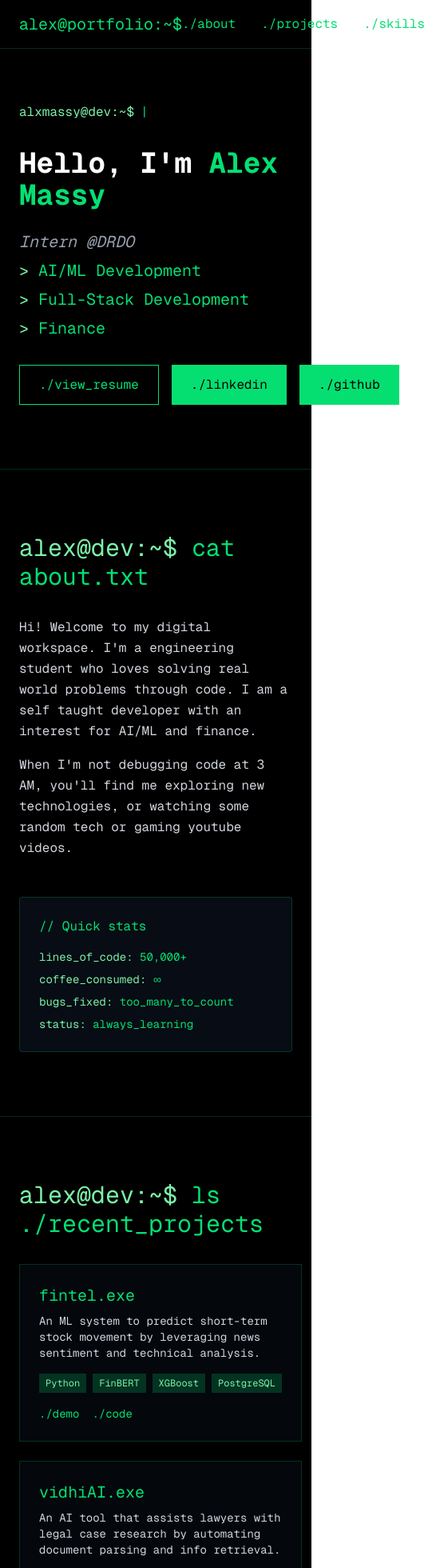
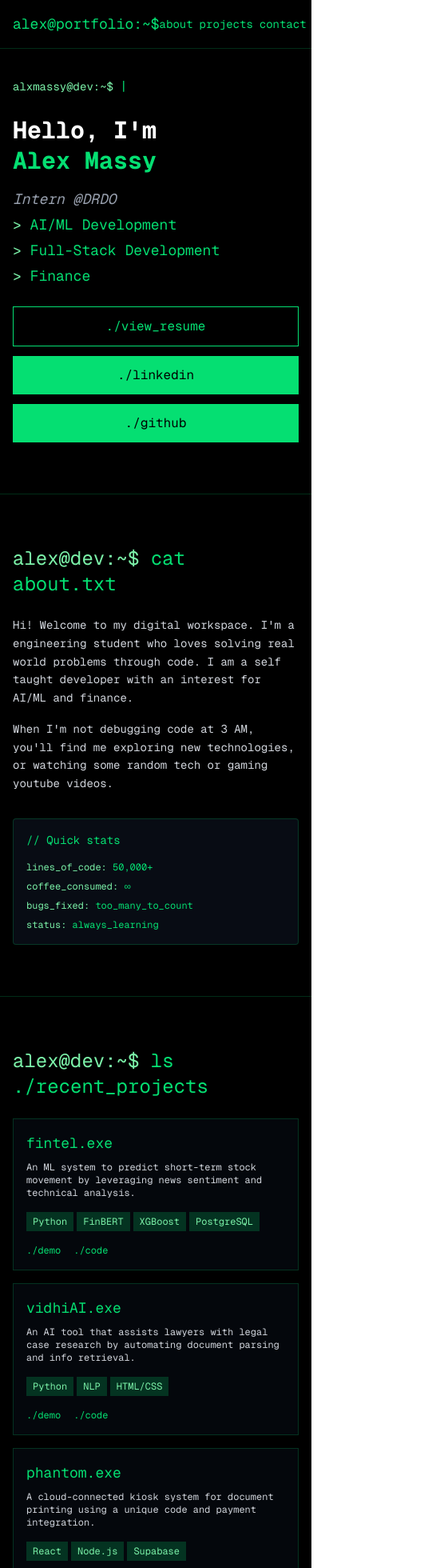
Before and after one commit to alxmassy/portfolio, a Next.js app: page / in a window 390 px wide. Shown: the top 1960 px of the page at 80% size, 541 px wide, since content can reach past the window. Built offline with nearby package versions, Linux system fonts and the light colour scheme.

Commit message:
Mobile Friendly

```diff
--- a/src/app/layout.tsx
+++ b/src/app/layout.tsx
@@ -13,8 +13,9 @@ const geistMono = Geist_Mono({
 });
 
 export const metadata: Metadata = {
-  title: "Portfolio | Alxmassy",
-  description: "Portfolio of Alxmassy!",
+  title: "Alex Massy - Portfolio",
+  description: "AI/ML Developer & Full-Stack Engineer",
+  viewport: "width=device-width, initial-scale=1",
 };
 
 export default function RootLayout({
@@ -24,6 +25,9 @@ export default function RootLayout({
 }>) {
   return (
     <html lang="en">
+      <head>
+        <meta name="viewport" content="width=device-width, initial-scale=1" />
+      </head>
       <body
         className={`${geistSans.variable} ${geistMono.variable} antialiased`}
       >
--- a/src/app/page.tsx
+++ b/src/app/page.tsx
@@ -4,46 +4,53 @@ export default function Home() {
     <div className="min-h-screen bg-black text-green-400 font-mono">
       {/* Navigation */}
       <nav className="fixed top-0 w-full bg-black/90 backdrop-blur-sm border-b border-green-400/20 z-50">
-        <div className="max-w-6xl mx-auto px-6 py-4">
+        <div className="max-w-6xl mx-auto px-4 sm:px-6 py-4">
           <div className="flex justify-between items-center">
-            <div className="text-xl">
+            <div className="text-lg sm:text-xl">
               <span className="text-green-400">alex@portfolio:~$</span>
             </div>
-            <div className="flex space-x-8">
+            {/* Desktop Navigation */}
+            <div className="hidden sm:flex space-x-4 md:space-x-8">
               <a href="#about" className="hover:text-green-300 transition-colors">./about</a>
               <a href="#projects" className="hover:text-green-300 transition-colors">./projects</a>
               <a href="#skills" className="hover:text-green-300 transition-colors">./skills</a>
               <a href="#contact" className="hover:text-green-300 transition-colors">./contact</a>
+            </div>
+            {/* Mobile Navigation */}
+            <div className="sm:hidden flex space-x-2 text-sm">
+              <a href="#about" className="hover:text-green-300 transition-colors">about</a>
+              <a href="#projects" className="hover:text-green-300 transition-colors">projects</a>
+              <a href="#contact" className="hover:text-green-300 transition-colors">contact</a>
             </div>
           </div>
         </div>
       </nav>
 
       {/* Hero Section */}
-      <section className="pt-32 pb-20 px-6">
+      <section className="pt-24 sm:pt-32 pb-16 sm:pb-20 px-4 sm:px-6">
         <div className="max-w-6xl mx-auto">
-          <div className="mb-8">
-            <span className="text-green-300">alxmassy@dev:~$</span>
+          <div className="mb-6 sm:mb-8">
+            <span className="text-green-300 text-sm sm:text-base">alxmassy@dev:~$</span>
             <span className="ml-2 animate-pulse">|</span>
           </div>
-          <h1 className="text-4xl md:text-6xl font-bold mb-6">
+          <h1 className="text-3xl sm:text-4xl md:text-6xl font-bold mb-4 sm:mb-6 leading-tight">
             <span className="text-white">Hello, I'm </span>
-            <span className="text-green-400">Alex Massy</span>
+            <span className="text-green-400 block sm:inline">Alex Massy</span>
           </h1>
-          <div className="text-xl md:text-2xl mb-8 space-y-2">
+          <div className="text-lg sm:text-xl md:text-2xl mb-6 sm:mb-8 space-y-1 sm:space-y-2">
             <p><span className="text-gray-400 italic">Intern @DRDO</span></p>
             <p><span className="text-green-300">{'>'}</span> AI/ML Development</p>
             <p><span className="text-green-300">{'>'}</span> Full-Stack Development</p>
             <p><span className="text-green-300">{'>'}</span> Finance</p>
           </div>
-          <div className="flex space-x-4">
-            <button onClick={()=>window.open('https://drive.google.com/file/d/1tLOqc9U2_DKWNEHT0rJvYuunFgljbVmd/view?usp=sharing','_blank')} className="px-6 py-3 border border-green-400 text-green-400 hover:bg-green-400 hover:text-black cursor-pointer transition-all duration-300">
+          <div className="flex flex-col sm:flex-row gap-3 sm:gap-4">
+            <button onClick={()=>window.open('https://drive.google.com/file/d/1tLOqc9U2_DKWNEHT0rJvYuunFgljbVmd/view?usp=sharing','_blank')} className="w-full sm:w-auto px-4 sm:px-6 py-3 border border-green-400 text-green-400 hover:bg-green-400 hover:text-black cursor-pointer transition-all duration-300 text-center">
               ./view_resume
             </button>
-            <button onClick={()=>window.open('https://www.linkedin.com/in/alex-massy-alx777/','_blank')} className="px-6 py-3 bg-green-400 text-black hover:bg-green-200 cursor-pointer transition-all duration-300">
+            <button onClick={()=>window.open('https://www.linkedin.com/in/alex-massy-alx777/','_blank')} className="w-full sm:w-auto px-4 sm:px-6 py-3 bg-green-400 text-black hover:bg-green-200 cursor-pointer transition-all duration-300 text-center">
               ./linkedin
             </button>
-            <button onClick={()=>window.open('https://www.github.com/alxmassy','_blank')} className="px-6 py-3 bg-green-400 text-black hover:bg-green-200 cursor-pointer transition-all duration-300">
+            <button onClick={()=>window.open('https://www.github.com/alxmassy','_blank')} className="w-full sm:w-auto px-4 sm:px-6 py-3 bg-green-400 text-black hover:bg-green-200 cursor-pointer transition-all duration-300 text-center">
               ./github
             </button>
           </div>
@@ -51,26 +58,26 @@ export default function Home() {
       </section>
 
       {/* About Section */}
-      <section id="about" className="py-20 px-6 border-t border-green-400/20">
+      <section id="about" className="py-16 sm:py-20 px-4 sm:px-6 border-t border-green-400/20">
         <div className="max-w-6xl mx-auto">
-          <h2 className="text-3xl mb-8">
+          <h2 className="text-2xl sm:text-3xl mb-6 sm:mb-8">
             <span className="text-green-300">alex@dev:~$</span> cat about.txt
           </h2>
-          <div className="grid md:grid-cols-2 gap-12">
+          <div className="grid grid-cols-1 lg:grid-cols-2 gap-8 lg:gap-12">
             <div className="space-y-4">
-              <p className="text-gray-300 leading-relaxed">
+              <p className="text-gray-300 leading-relaxed text-sm sm:text-base">
                 Hi! Welcome to my digital workspace. I'm a engineering student who loves
                 solving real world problems through code. I am a self taught developer with an
                 interest for AI/ML and finance.
               </p>
-              <p className="text-gray-300 leading-relaxed">
+              <p className="text-gray-300 leading-relaxed text-sm sm:text-base">
                 When I'm not debugging code at 3 AM, you'll find me exploring new
                 technologies, or watching some random tech or gaming youtube videos.
               </p>
             </div>
-            <div className="bg-gray-900/50 p-6 rounded border border-green-400/20">
-              <h3 className="text-green-400 mb-4">// Quick stats</h3>
-              <div className="space-y-2 text-sm">
+            <div className="bg-gray-900/50 p-4 sm:p-6 rounded border border-green-400/20">
+              <h3 className="text-green-400 mb-4 text-sm sm:text-base">// Quick stats</h3>
+              <div className="space-y-2 text-xs sm:text-sm">
                 <p><span className="text-green-300">lines_of_code:</span> 50,000+</p>
                 <p><span className="text-green-300">coffee_consumed:</span> ∞</p>
                 <p><span className="text-green-300">bugs_fixed:</span> too_many_to_count</p>
@@ -82,55 +89,55 @@ export default function Home() {
       </section>
 
       {/* Projects Section */}
-      <section id="projects" className="py-20 px-6 border-t border-green-400/20">
+      <section id="projects" className="py-16 sm:py-20 px-4 sm:px-6 border-t border-green-400/20">
         <div className="max-w-6xl mx-auto">
-          <h2 className="text-3xl mb-8">
+          <h2 className="text-2xl sm:text-3xl mb-6 sm:mb-8">
             <span className="text-green-300">alex@dev:~$</span> ls ./recent_projects
           </h2>
           <div>
-            <div className="grid md:grid-cols-2 lg:grid-cols-3 gap-6">
-              <div className="bg-gray-900/30 border border-green-400/20 p-6 hover:border-green-400/40 transition-all">
-                <h3 className="text-xl text-green-400 mb-2">fintel.exe</h3>
-                <p className="text-gray-300 text-sm mb-4">
+            <div className="grid grid-cols-1 md:grid-cols-2 lg:grid-cols-3 gap-4 sm:gap-6">
+              <div className="bg-gray-900/30 border border-green-400/20 p-4 sm:p-6 hover:border-green-400/40 transition-all">
+                <h3 className="text-lg sm:text-xl text-green-400 mb-2">fintel.exe</h3>
+                <p className="text-gray-300 text-xs sm:text-sm mb-4">
                   An ML system to predict short-term stock movement by leveraging news sentiment and technical analysis.
                 </p>
-                <div className="flex space-x-2 mb-4">
+                <div className="flex flex-wrap gap-1 sm:gap-2 mb-4">
                   <span className="text-xs bg-green-400/20 text-green-300 px-2 py-1">Python</span>
                   <span className="text-xs bg-green-400/20 text-green-300 px-2 py-1">FinBERT</span>
                   <span className="text-xs bg-green-400/20 text-green-300 px-2 py-1">XGBoost</span>
                   <span className="text-xs bg-green-400/20 text-green-300 px-2 py-1">PostgreSQL</span>
                 </div>
-                <div className="flex space-x-4 text-sm">
+                <div className="flex space-x-4 text-xs sm:text-sm">
                   <a href="https://www.youtube.com/watch?v=6gytpbiClyE" target="_blank" className="text-green-400 hover:text-green-300">./demo</a>
                   <a href="https://github.com/alxmassy/fintel" target="_blank" className="text-green-400 hover:text-green-300">./code</a>
                 </div>
               </div>
-              <div className="bg-gray-900/30 border border-green-400/20 p-6 hover:border-green-400/40 transition-all">
-                <h3 className="text-xl text-green-400 mb-2">vidhiAI.exe</h3>
-                <p className="text-gray-300 text-sm mb-4">
+              <div className="bg-gray-900/30 border border-green-400/20 p-4 sm:p-6 hover:border-green-400/40 transition-all">
+                <h3 className="text-lg sm:text-xl text-green-400 mb-2">vidhiAI.exe</h3>
+                <p className="text-gray-300 text-xs sm:text-sm mb-4">
                   An AI tool that assists lawyers with legal case research by automating document parsing and info retrieval.
                 </p>
-                <div className="flex space-x-2 mb-4">
+                <div className="flex flex-wrap gap-1 sm:gap-2 mb-4">
                   <span className="text-xs bg-green-400/20 text-green-300 px-2 py-1">Python</span>
                   <span className="text-xs bg-green-400/20 text-green-300 px-2 py-1">NLP</span>
                   <span className="text-xs bg-green-400/20 text-green-300 px-2 py-1">HTML/CSS</span>
                 </div>
-                <div className="flex space-x-4 text-sm">
+                <div className="flex space-x-4 text-xs sm:text-sm">
                   <a href="https://www.youtube.com/watch?v=FTjgbdYyV84" target="_blank" className="text-green-400 hover:text-green-300">./demo</a>
                   <a href="https://github.com/alxmassy/VidhiAI" target="_blank" className="text-green-400 hover:text-green-300">./code</a>
                 </div>
               </div>
-              <div className="bg-gray-900/30 border border-green-400/20 p-6 hover:border-green-400/40 transition-all">
-                <h3 className="text-xl text-green-400 mb-2">phantom.exe</h3>
-                <p className="text-gray-300 text-sm mb-4">
+              <div className="bg-gray-900/30 border border-green-400/20 p-4 sm:p-6 hover:border-green-400/40 transition-all">
+                <h3 className="text-lg sm:text-xl text-green-400 mb-2">phantom.exe</h3>
+                <p className="text-gray-300 text-xs sm:text-sm mb-4">
                   A cloud-connected kiosk system for document printing using a unique code and payment integration.
                 </p>
-                <div className="flex space-x-2 mb-4">
+                <div className="flex flex-wrap gap-1 sm:gap-2 mb-4">
                   <span className="text-xs bg-green-400/20 text-green-300 px-2 py-1">React</span>
                   <span className="text-xs bg-green-400/20 text-green-300 px-2 py-1">Node.js</span>
                   <span className="text-xs bg-green-400/20 text-green-300 px-2 py-1">Supabase</span>
                 </div>
-                <div className="flex space-x-4 text-sm">
+                <div className="flex space-x-4 text-xs sm:text-sm">
                   <a href="#" className="text-green-400 hover:text-green-300">./demo</a>
                   <a href="#" className="text-green-400 hover:text-green-300">./code</a>
                 </div>
@@ -141,15 +148,15 @@ export default function Home() {
       </section>
 
       {/* Skills Section */}
-      <section id="skills" className="py-20 px-6 border-t border-green-400/20">
+      <section id="skills" className="py-16 sm:py-20 px-4 sm:px-6 border-t border-green-400/20">
         <div className="max-w-6xl mx-auto">
-          <h2 className="text-3xl mb-8">
+          <h2 className="text-2xl sm:text-3xl mb-6 sm:mb-8">
             <span className="text-green-300">alex@dev:~$</span> cat skills.json
           </h2>
-          <div className="grid md:grid-cols-3 gap-8">
+          <div className="grid grid-cols-1 sm:grid-cols-2 lg:grid-cols-3 gap-6 sm:gap-8">
             <div>
-              <h3 className="text-green-400 mb-4">// Dev</h3>
-              <ul className="space-y-2 text-gray-300">
+              <h3 className="text-green-400 mb-4 text-sm sm:text-base">// Dev</h3>
+              <ul className="space-y-2 text-gray-300 text-sm sm:text-base">
                 <li>Python</li>
                 <li>C</li>
                 <li>ML Frameworks</li>
@@ -157,8 +164,8 @@ export default function Home() {
               </ul>
             </div>
             <div>
-              <h3 className="text-green-400 mb-4">// Web</h3>
-              <ul className="space-y-2 text-gray-300">
+              <h3 className="text-green-400 mb-4 text-sm sm:text-base">// Web</h3>
+              <ul className="space-y-2 text-gray-300 text-sm sm:text-base">
                 <li>React</li>
                 <li>Tailwind CSS</li>
                 <li>Node.js</li>
@@ -167,8 +174,8 @@ export default function Home() {
               </ul>
             </div>
             <div>
-              <h3 className="text-green-400 mb-4">// Tools</h3>
-              <ul className="space-y-2 text-gray-300">
+              <h3 className="text-green-400 mb-4 text-sm sm:text-base">// Tools</h3>
+              <ul className="space-y-2 text-gray-300 text-sm sm:text-base">
                 <li>Git / GitHub</li>
                 <li>Docker</li>
                 <li>Jupyter Lab</li>
@@ -181,16 +188,16 @@ export default function Home() {
       </section>
 
       {/* Contact Section */}
-      <section id="contact" className="py-20 px-6 border-t border-green-400/20">
+      <section id="contact" className="py-16 sm:py-20 px-4 sm:px-6 border-t border-green-400/20">
         <div className="max-w-6xl mx-auto text-center">
-          <h2 className="text-3xl mb-8">
+          <h2 className="text-2xl sm:text-3xl mb-6 sm:mb-8">
             <span className="text-green-300">alex@dev:~$</span> ./connect
           </h2>
-          <p className="text-gray-300 mb-8 max-w-2xl mx-auto">
+          <p className="text-gray-300 mb-6 sm:mb-8 max-w-2xl mx-auto text-sm sm:text-base">
             Let's Connect! and build something amazing together.
           </p>
-          <div className="flex justify-center space-x-6">
-            <a href="mailto:work.alexmassy@gmail.com" className="text-green-400 hover:text-green-300">
+          <div className="flex flex-col sm:flex-row justify-center gap-4 sm:gap-6 text-sm sm:text-base">
+            <a href="mailto:work.alexmassy@gmail.com" className="text-green-400 hover:text-green-300 break-all">
               work.alexmassy@gmail.com
             </a>
             <a href="https://github.com/alxmassy" className="text-green-400 hover:text-green-300">
@@ -204,8 +211,8 @@ export default function Home() {
       </section>
 
       {/* Footer */}
-      <footer className="border-t border-green-400/20 py-8 px-6">
-        <div className="max-w-6xl mx-auto text-center text-gray-400">
+      <footer className="border-t border-green-400/20 py-6 sm:py-8 px-4 sm:px-6">
+        <div className="max-w-6xl mx-auto text-center text-gray-400 text-sm sm:text-base">
           <p>alex@dev:~$ echo "Made with ❤️"</p>
         </div>
       </footer>
```
